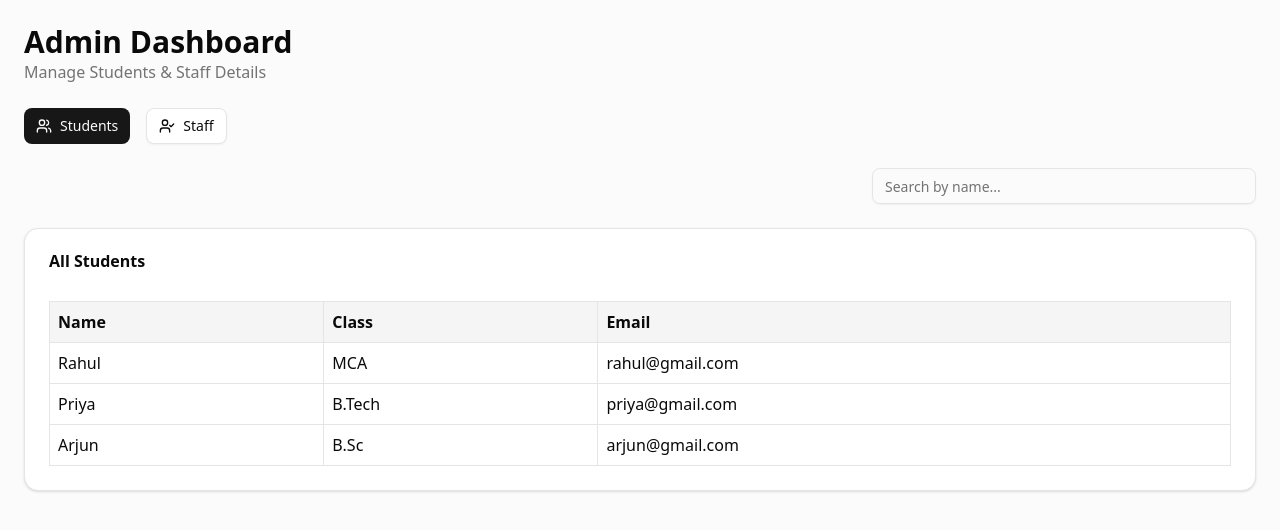
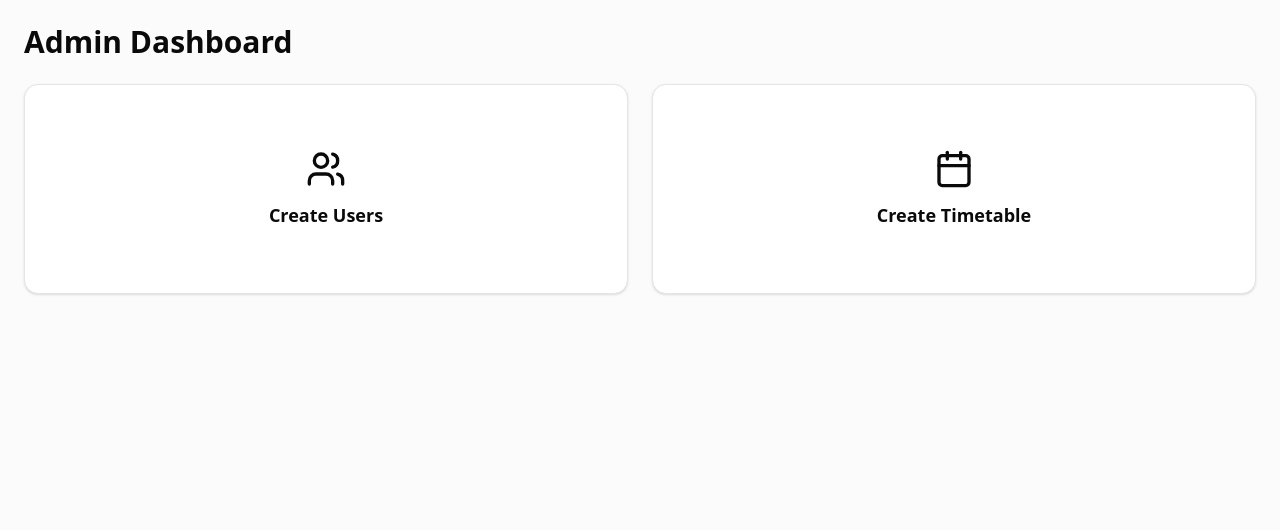
Before and after one commit to Sathish-Kumar-Viswanathan/Education-System-Tracking-Fontend, a React app: page /adminDashboard in a window 1280 px wide. Shown: the top 530 px of the page. Built offline with nearby package versions, Linux system fonts and the light colour scheme; the HTML template or start-up script is replaced by a standard one.

Commit message:
reworking the admindashboard

```diff
--- a/jsconfig.json
+++ b/jsconfig.json
@@ -6,6 +6,6 @@
     "paths": {
       "@/*": ["./src/*"]
     },
-    "ignoreDeprecations": "6.0"
+    "ignoreDeprecations": ["6.0"]
   }
 }
--- a/src/pages/adminDashboard/adminDashboard.jsx
+++ b/src/pages/adminDashboard/adminDashboard.jsx
@@ -1,151 +1,161 @@
 import React, { useState } from "react";
 import { Card, CardContent, CardHeader, CardTitle } from "@/components/ui/card";
+import { Button } from "@/components/ui/button";
 import { Input } from "@/components/ui/input";
-import { Button } from "@/components/ui/button";
-import { Users, UserCheck } from "lucide-react";
+import { Toaster, toast } from "sonner";
+import { Plus, Calendar, Users, X } from "lucide-react";
 
 export default function AdminDashboard() {
-  // ⭐ ADDED: toggle between staff & students
-  const [activeTab, setActiveTab] = useState("students");
+  // ⭐ STATE
+  const [showUserForm, setShowUserForm] = useState(false);
+  const [showTimetableForm, setShowTimetableForm] = useState(false);
 
-  // ⭐ ADDED: search
-  const [search, setSearch] = useState("");
+  // ⭐ HANDLERS
+  const handleCreateUser = () => {
+    toast.success("User Created Successfully");
+    setShowUserForm(false);
+  };
 
-  // ⭐ ADDED: dummy data (replace with API later)
-  const students = [
-    { id: 1, name: "Rahul", class: "MCA", email: "rahul@gmail.com" },
-    { id: 2, name: "Priya", class: "B.Tech", email: "priya@gmail.com" },
-    { id: 3, name: "Arjun", class: "B.Sc", email: "arjun@gmail.com" },
-  ];
-
-  const staffs = [
-    {
-      id: 1,
-      name: "Dr. Kumar",
-      department: "CSE",
-      designation: "Professor",
-      email: "kumar@gmail.com",
-    },
-    {
-      id: 2,
-      name: "Ms. Meena",
-      department: "IT",
-      designation: "Assistant Professor",
-      email: "meena@gmail.com",
-    },
-  ];
-
-  // ⭐ ADDED: filter logic
-  const filteredStudents = students.filter((s) =>
-    s.name.toLowerCase().includes(search.toLowerCase()),
-  );
-
-  const filteredStaffs = staffs.filter((s) =>
-    s.name.toLowerCase().includes(search.toLowerCase()),
-  );
+  const handleCreateTimetable = () => {
+    toast.success("Timetable Created Successfully");
+    setShowTimetableForm(false);
+  };
 
   return (
+    <>
+      <Toaster position="top-right" />
+
       <div className="p-6 space-y-6 bg-muted/40 min-h-screen">
-      {/* Header */}
-      <div>
+        {/* HEADER */}
         <h1 className="text-3xl font-bold">Admin Dashboard</h1>
-        <p className="text-muted-foreground">Manage Students & Staff Details</p>
+
+        {/* ACTION CARDS */}
+        <div className="grid md:grid-cols-2 gap-6">
+          {/* CREATE USER */}
+          <Card
+            className="cursor-pointer hover:bg-primary hover:text-white transition"
+            onClick={() => setShowUserForm(true)}
+          >
+            <CardContent className="flex flex-col items-center justify-center p-10">
+              <Users size={40} />
+              <p className="mt-3 text-lg font-semibold">Create Users</p>
+            </CardContent>
+          </Card>
+
+          {/* CREATE TIMETABLE */}
+          <Card
+            className="cursor-pointer hover:bg-primary hover:text-white transition"
+            onClick={() => setShowTimetableForm(true)}
+          >
+            <CardContent className="flex flex-col items-center justify-center p-10">
+              <Calendar size={40} />
+              <p className="mt-3 text-lg font-semibold">Create Timetable</p>
+            </CardContent>
+          </Card>
         </div>
 
-      {/* Tabs */}
-      <div className="flex gap-4">
+        {/* ================= CREATE USER POPUP ================= */}
+        {showUserForm && (
+          <div className="fixed inset-0 bg-black/40 flex justify-center items-center z-50">
+            <Card className="w-full max-w-xl relative">
               <Button
-          onClick={() => setActiveTab("students")}
-          variant={activeTab === "students" ? "default" : "outline"}
-          className="flex gap-2"
+                variant="ghost"
+                size="icon"
+                className="absolute right-4 top-4"
+                onClick={() => setShowUserForm(false)}
               >
-          <Users size={16} />
-          Students
+                <X size={18} />
               </Button>
 
-        <Button
-          onClick={() => setActiveTab("staff")}
-          variant={activeTab === "staff" ? "default" : "outline"}
-          className="flex gap-2"
-        >
-          <UserCheck size={16} />
-          Staff
-        </Button>
-      </div>
-
-      {/* Search */}
-      <div className="flex justify-end">
-        <Input
-          placeholder="Search by name..."
-          className="max-w-sm"
-          value={search}
-          onChange={(e) => setSearch(e.target.value)}
-        />
-      </div>
-
-      {/* Students Table */}
-      {activeTab === "students" && (
-        <Card>
               <CardHeader>
-            <CardTitle>All Students</CardTitle>
+                <CardTitle>Create User</CardTitle>
               </CardHeader>
 
-          <CardContent>
-            <table className="w-full border">
-              <thead>
-                <tr className="bg-muted text-left">
-                  <th className="p-2 border">Name</th>
-                  <th className="p-2 border">Class</th>
-                  <th className="p-2 border">Email</th>
-                </tr>
-              </thead>
+              <CardContent className="space-y-4">
+                <Input placeholder="Name" />
+                <Input placeholder="Email" />
+                <Input placeholder="Phone" />
 
-              <tbody>
-                {filteredStudents.map((student) => (
-                  <tr key={student.id}>
-                    <td className="p-2 border">{student.name}</td>
-                    <td className="p-2 border">{student.class}</td>
-                    <td className="p-2 border">{student.email}</td>
-                  </tr>
-                ))}
-              </tbody>
-            </table>
+                <select className="border p-2 rounded-md w-full">
+                  <option value="">Select Role</option>
+                  <option>Student</option>
+                  <option>Staff</option>
+                </select>
+
+                <select className="border p-2 rounded-md w-full">
+                  <option value="">Select Department</option>
+                  <option>CSE</option>
+                  <option>IT</option>
+                  <option>ECE</option>
+                  <option>EEE</option>
+                  <option>MECH</option>
+                  <option>CIVIL</option>
+                </select>
+
+                <Button className="w-full" onClick={handleCreateUser}>
+                  Create User
+                </Button>
               </CardContent>
             </Card>
+          </div>
         )}
 
-      {/* Staff Table */}
-      {activeTab === "staff" && (
-        <Card>
+        {/* ================= TIMETABLE POPUP ================= */}
+        {showTimetableForm && (
+          <div className="fixed inset-0 bg-black/40 flex justify-center items-center z-50">
+            <Card className="w-full max-w-2xl relative">
+              <Button
+                variant="ghost"
+                size="icon"
+                className="absolute right-4 top-4"
+                onClick={() => setShowTimetableForm(false)}
+              >
+                <X size={18} />
+              </Button>
+
               <CardHeader>
-            <CardTitle>All Staff</CardTitle>
+                <CardTitle>Create Timetable</CardTitle>
               </CardHeader>
 
-          <CardContent>
-            <table className="w-full border">
-              <thead>
-                <tr className="bg-muted text-left">
-                  <th className="p-2 border">Name</th>
-                  <th className="p-2 border">Department</th>
-                  <th className="p-2 border">Designation</th>
-                  <th className="p-2 border">Email</th>
-                </tr>
-              </thead>
+              <CardContent className="grid grid-cols-2 gap-4">
+                <select className="border p-2 rounded-md">
+                  <option>Select Class</option>
+                  <option>MCA</option>
+                  <option>B.Tech</option>
+                  <option>B.Sc</option>
+                </select>
 
-              <tbody>
-                {filteredStaffs.map((staff) => (
-                  <tr key={staff.id}>
-                    <td className="p-2 border">{staff.name}</td>
-                    <td className="p-2 border">{staff.department}</td>
-                    <td className="p-2 border">{staff.designation}</td>
-                    <td className="p-2 border">{staff.email}</td>
-                  </tr>
-                ))}
-              </tbody>
-            </table>
+                <select className="border p-2 rounded-md">
+                  <option>Select Subject</option>
+                  <option>DBMS</option>
+                  <option>AI</option>
+                  <option>Web Dev</option>
+                </select>
+
+                <select className="border p-2 rounded-md">
+                  <option>Select Staff</option>
+                  <option>Professor</option>
+                  <option>Assistant Professor</option>
+                </select>
+
+                <select className="border p-2 rounded-md">
+                  <option>Select Day</option>
+                  <option>Monday</option>
+                  <option>Tuesday</option>
+                  <option>Wednesday</option>
+                </select>
+
+                <Input type="time" />
+                <Input type="time" />
+
+                <Button className="col-span-2" onClick={handleCreateTimetable}>
+                  Create Timetable
+                </Button>
               </CardContent>
             </Card>
+          </div>
         )}
       </div>
+    </>
   );
 }
--- a/src/pages/login/login.jsx
+++ b/src/pages/login/login.jsx
@@ -123,17 +123,6 @@ export default function Login() {
                 {loading && <Loader2 className="animate-spin" size={16} />}
                 Login
               </Button>
-
-              {/* ADDED: Registration Link */}
-              <p className="text-center text-sm mt-2">
-                Don't have an account?{" "}
-                <Link
-                  to="/register"
-                  className="text-blue-600 hover:underline font-medium"
-                >
-                  Register here
-                </Link>
-              </p>
             </form>
           </CardContent>
         </Card>
--- a/src/pages/registration/registration.jsx
+++ b/src/pages/registration/registration.jsx
@@ -150,17 +150,6 @@ export default function RegistrationPage() {
               <Button type="submit" className="w-full" disabled={loading}>
                 {loading ? "Registering..." : "Register"}
               </Button>
-
-              {/* ADDED: Login Hyperlink */}
-              <p className="text-center text-sm mt-2">
-                Already have an account?{" "}
-                <Link
-                  to="/"
-                  className="text-blue-600 hover:underline font-medium"
-                >
-                  Login here
-                </Link>
-              </p>
             </form>
           </CardContent>
         </Card>
```
Lines whose indentation alone changed are shown as unchanged.
